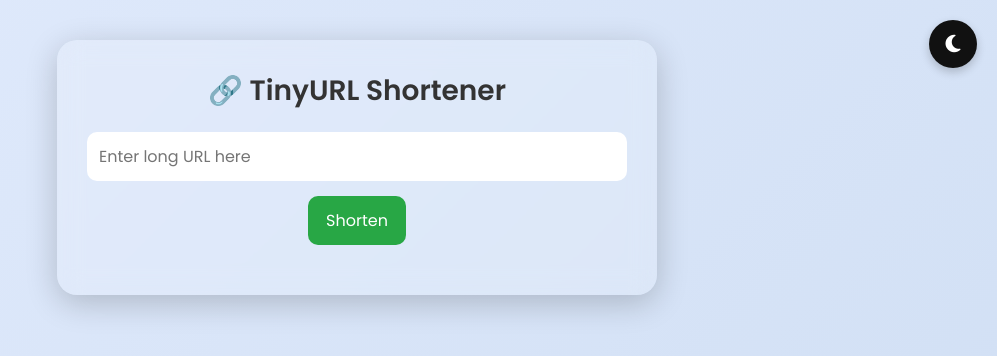
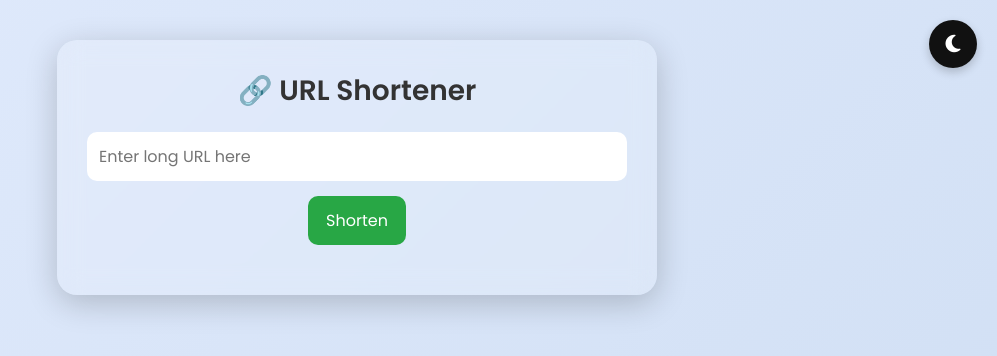
Before and after one commit to SubikshanM/Url_shortener, a plain HTML site: page index.html in a window 1280 px wide. Shown: the whole page, without its empty margins (283-1280 px from the left). Drawn offline with Linux system fonts and the light colour scheme.

Commit message:
Initial Commit

```diff
--- a/index.html
+++ b/index.html
@@ -238,7 +238,7 @@
 
   <!-- App Container -->
   <div class="container">
-    <h1>🔗 TinyURL Shortener</h1>
+    <h1>🔗 URL Shortener</h1>
 
     <input type="text" id="longUrl" placeholder="Enter long URL here" />
 
```
